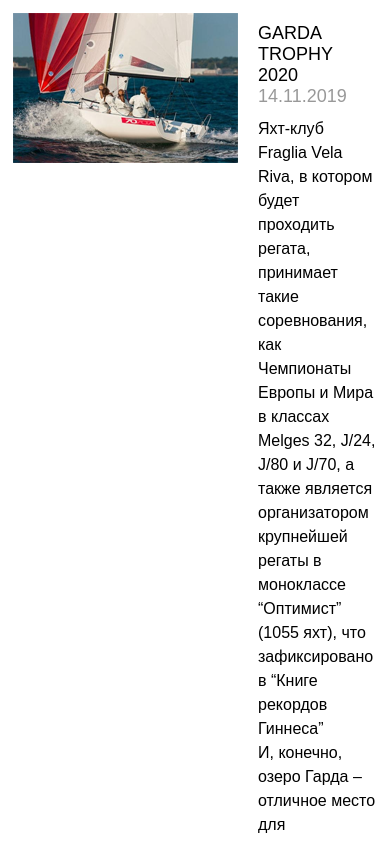
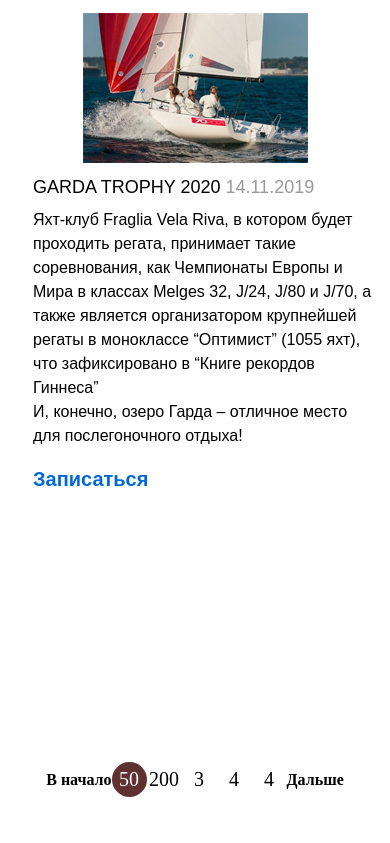
Before and after one commit to DevXSab/YhGit, a plain HTML site: page cod-demo_activity.html in a window 390 px wide. Shown: the top 843 px of the page. Drawn offline with Linux system fonts and the light colour scheme.

Commit message:
ready activity

```diff
--- a/cod-demo_activity.html
+++ b/cod-demo_activity.html
@@ -20,7 +20,6 @@
                             <br>И, конечно, озеро Гарда – отличное место для послегоночного отдыха!</div>
                     <div class="card-activity_gogo"><a href="#">Записаться</a></div>
             </div>
-
         </div>
         <!-- //card-activity -->
 
@@ -30,8 +29,9 @@
             <h4 class="pagination-text"> В начало </h4>
             <ul>
                 <li class="pagination_active">50</li>
-                <li>2</li>
+                <li>200</li>
                 <li>3</li>
+                <li>4</li>
                 <li>4</li>
             </ul>
             <h4 class="pagination-text"> Дальше </h4>
--- a/css/activity.css
+++ b/css/activity.css
@@ -1,85 +1,87 @@
-.conteiner {
-max-width: 1300px;
-margin-right: auto;
-margin-left: auto;
-/* background: red; */
-}
-
-
-
+/* ---------------------Стили страницы Мероприятия--------------------------- */
 .card-activity {
     padding: 5px;
+    margin-bottom: 25px;
 }
-
 .card-activity_row {
     display: flex;
 
 }
-
+@media(max-width: 900px) {
+    .card-activity_row {
+        align-items: center;
+        flex-direction: column;
+    }
+}
 .card-activity_img>img {
     width: 225px;
     height: 150px;
 }
-
-
 .card-activity_text {
     margin-left: 20px;
     font-size: 16px;
     font-family: Arial, sans-serif;
 }
-
 .card-activity_title {
     margin-top: 10px;
     margin-bottom: 10px;
     font-size: 18px;
 }
-
-
 .card-activity_title>span {
     color: #999999;
     font-size: 18px;
 }
-
 .card-activity_description {
     line-height: 1.5;
 }
-
 .card-activity_gogo {
     margin-top: 20px;
 
 }
-
 .card-activity_gogo>a {
+    cursor: pointer;
     text-decoration: none;
     font-size: 20px;
     color: #0069d9;
     font-weight: bold;
     font-family: Arial, sans-serif;
-
-
-
-
 }
-
 .card-activity_gogo>a:hover {
     color: #999999;
     text-decoration: underline;
     transition: 0.5s;
 
 }
-
-
-
-
 .pagination {
-    width: 370px;
+    text-align: center;
+    /* max-width: 370px; */
     margin-left: auto;
     margin-right: auto;
     margin-top: 250px;
+    /* background: red; */
 }
-
 .pagination_row {
     display: flex;
+    justify-content: center;
+    align-items: center;
+}
+.pagination-text {
+    font-size: 20px;
+    margin-right: 20px;
+    margin-left: 20px;
+    transition: 0.3s;
+}
+.pagination-text:hover {
+    cursor: pointer;
+    color: #dddddd;
+
+}
+@media(max-width: 900px) {
+    .pagination-text {
+        font-size: 16px;
+        margin-right: 0px;
+        margin-left: 0px;
+    }
 }
 
 .pagination>ul {
@@ -96,8 +98,24 @@
     display: flex;
     align-items: center;
     justify-content: center;
+    transition: 0.3s;
+
+    font-size: 20px;
+}
+.pagination>ul>li:hover {
+    background: #dddddd;
+    cursor: pointer;
+
+}
+.pagination_active {
+    background: #5f3131;
+    color: #ffffff;
+}
+.pagination_active:hover {
+    background: #5f3131 !important;
 }
 
-.pagination_active {
-    background: #5f3131;
-}
+
+
+
+/* ---------------------//Стили страницы Мероприятия--------------------------- */
--- a/css/style.css
+++ b/css/style.css
@@ -13,6 +13,13 @@
     /* min-width: 0; */
     margin-right: auto;
     margin-left: auto;
+}
+
+.crumbs {
+    font-size: 18px;
+}
+.crumbs>span {
+    color: #999999;
 }
 
 
@@ -408,3 +415,127 @@
 }
 
 /* -------------------------------- //Настройка footer -----------------------  */
+
+
+
+/* ---------------------Стили страницы Мероприятия--------------------------- */
+.card-activity {
+    padding: 5px;
+    margin-bottom: 25px;
+}
+.card-activity_row {
+    display: flex;
+
+}
+@media(max-width: 900px) {
+    .card-activity_row {
+        align-items: center;
+        flex-direction: column;
+    }
+}
+.card-activity_img>img {
+    width: 225px;
+    height: 150px;
+}
+.card-activity_text {
+    margin-left: 20px;
+    font-size: 16px;
+    font-family: Arial, sans-serif;
+}
+.card-activity_title {
+    margin-top: 10px;
+    margin-bottom: 10px;
+    font-size: 18px;
+}
+.card-activity_title>span {
+    color: #999999;
+    font-size: 18px;
+}
+.card-activity_description {
+    line-height: 1.5;
+}
+.card-activity_gogo {
+    margin-top: 20px;
+
+}
+.card-activity_gogo>a {
+    cursor: pointer;
+    text-decoration: none;
+    font-size: 20px;
+    color: #0069d9;
+    font-weight: bold;
+    font-family: Arial, sans-serif;
+}
+.card-activity_gogo>a:hover {
+    color: #999999;
+    text-decoration: underline;
+    transition: 0.5s;
+
+}
+.pagination {
+    text-align: center;
+    /* max-width: 370px; */
+    margin-left: auto;
+    margin-right: auto;
+    margin-top: 250px;
+    /* background: red; */
+}
+.pagination_row {
+    display: flex;
+    justify-content: center;
+    align-items: center;
+}
+.pagination-text {
+    font-size: 20px;
+    margin-right: 20px;
+    margin-left: 20px;
+    transition: 0.3s;
+}
+.pagination-text:hover {
+    cursor: pointer;
+    color: #dddddd;
+
+}
+@media(max-width: 900px) {
+    .pagination-text {
+        font-size: 16px;
+        margin-right: 0px;
+        margin-left: 0px;
+    }
+}
+
+.pagination>ul {
+    display: flex;
+    padding: 0;
+}
+.pagination>ul>li {
+    list-style-type: none;
+    border-radius: 50%;
+    text-align: center;
+    width: 35px;
+    height: 35px;
+
+    display: flex;
+    align-items: center;
+    justify-content: center;
+    transition: 0.3s;
+
+    font-size: 20px;
+}
+.pagination>ul>li:hover {
+    background: #dddddd;
+    cursor: pointer;
+
+}
+.pagination_active {
+    background: #5f3131;
+    color: #ffffff;
+}
+.pagination_active:hover {
+    background: #5f3131 !important;
+}
+
+
+
+
+/* ---------------------//Стили страницы Мероприятия--------------------------- */
```
Also changed, not shown: about.html (+5 -1 lines), activity.html (added, +161 -0 lines), css/about.css (+1 -24 lines), css/map.css (added, +21 -0 lines), img/img_contacts/schema.png (added), 2 other files.
